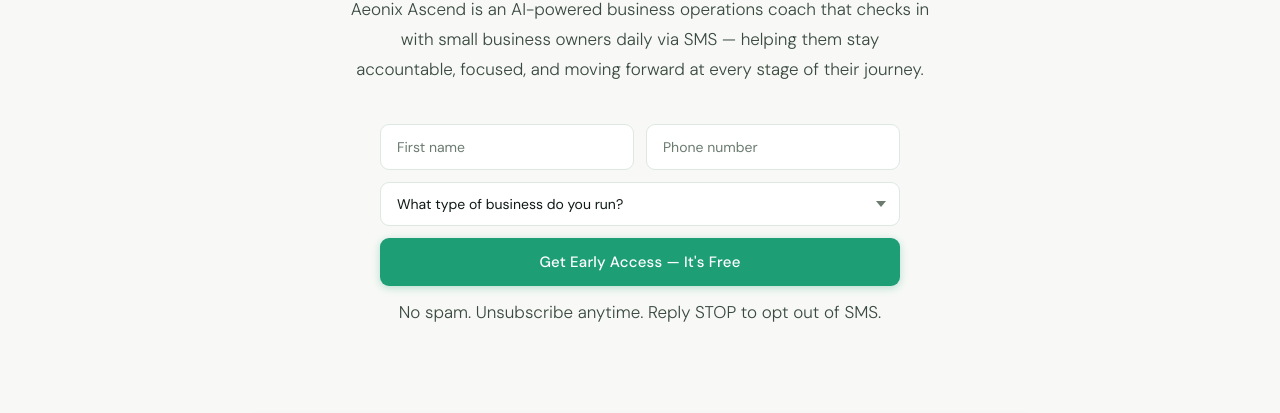
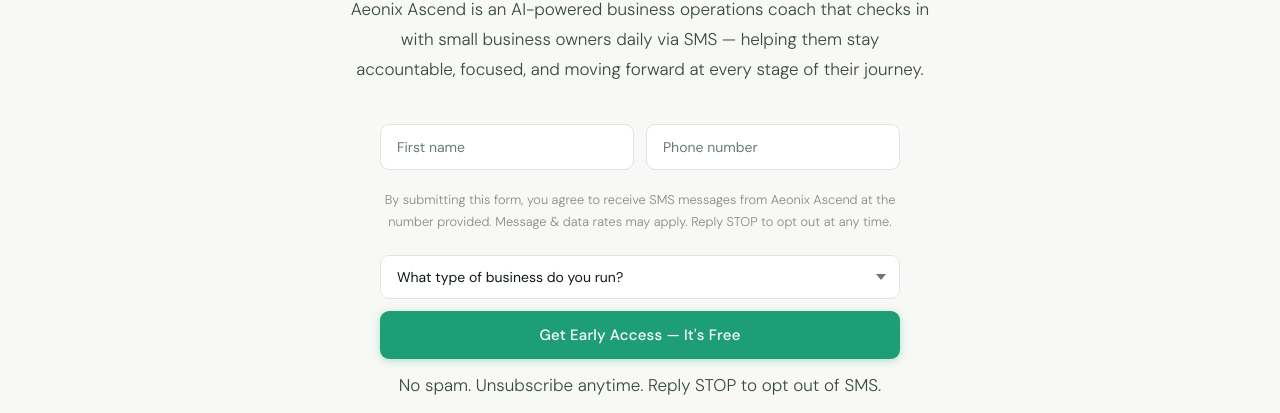
Before and after one commit to delsolg/aeonix-ascend, a website: page index.html in a window 1280 px wide. Shown: the part 365-778 px from the top of the page. Drawn offline with Linux system fonts and the light colour scheme.

Commit message:
Add SMS opt-in consent language for Twilio verification

```diff
--- a/index.html
+++ b/index.html
@@ -796,6 +796,7 @@
         <input type="text" id="firstName" name="firstName" placeholder="First name" required autocomplete="given-name"/>
         <input type="tel" id="phone" name="phone" placeholder="Phone number" required autocomplete="tel"/>
       </div>
+      <p style="font-size:0.8rem;color:#888;margin:0.4rem 0 0.6rem;">By submitting this form, you agree to receive SMS messages from Aeonix Ascend at the number provided. Message &amp; data rates may apply. Reply STOP to opt out at any time.</p>
       <div class="select-wrap">
         <select id="businessType" name="businessType" required>
           <option value="" disabled selected>What type of business do you run?</option>
```
